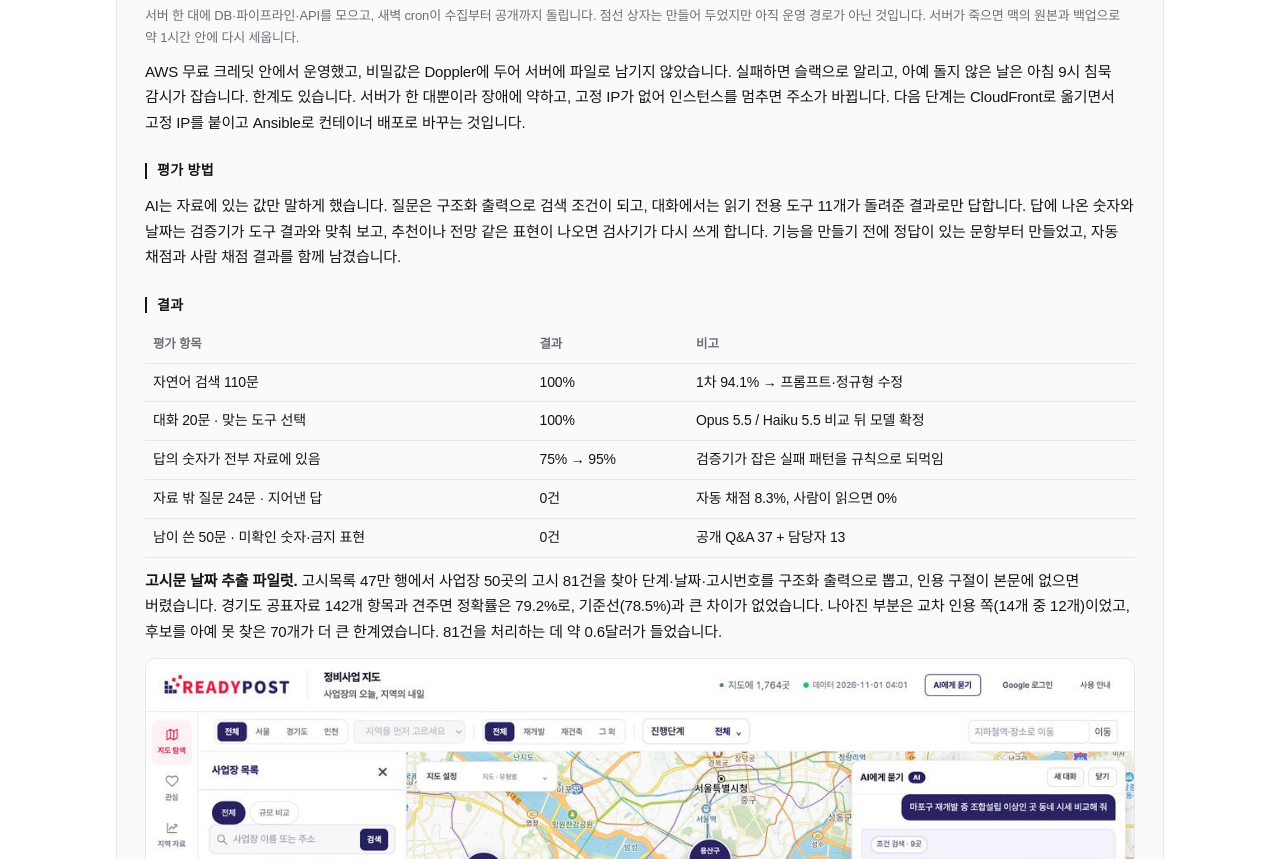
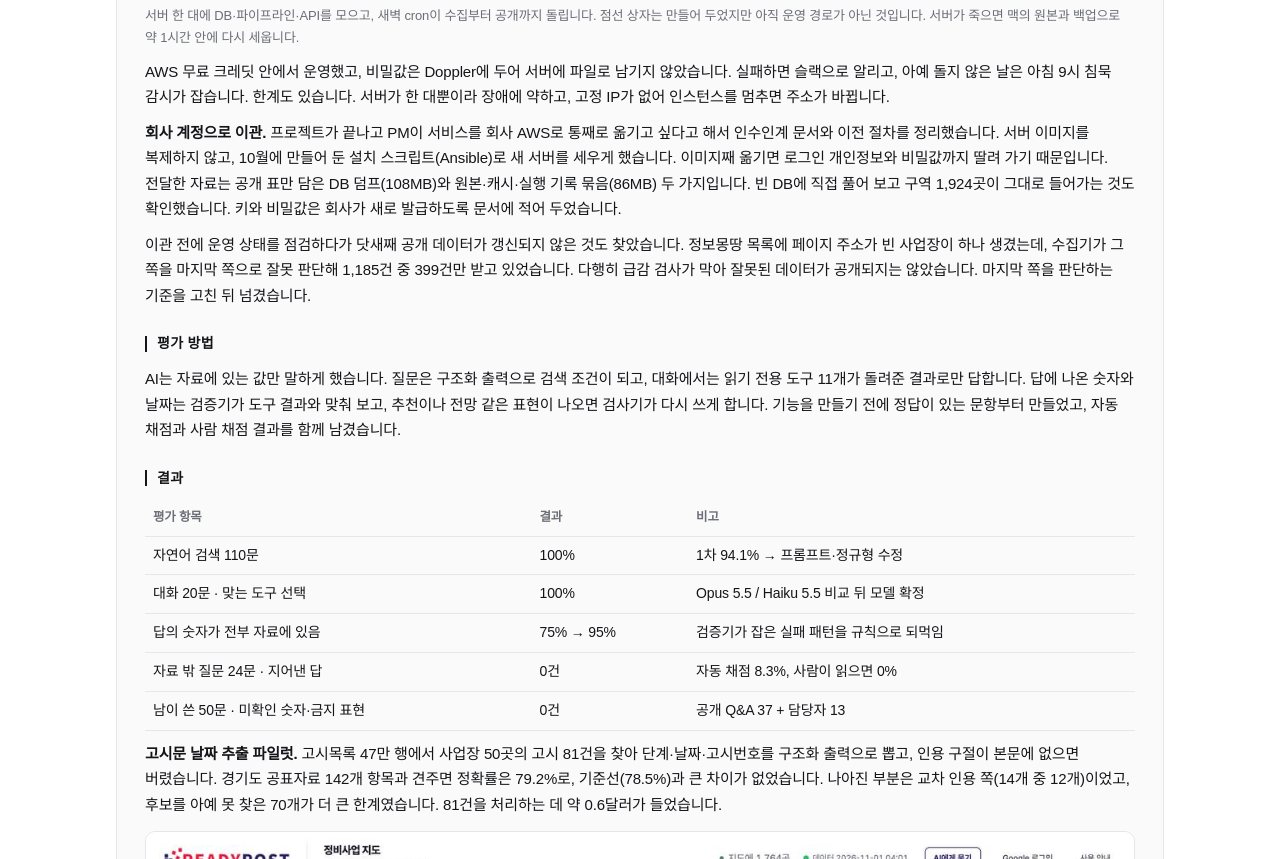
Before and after one commit to kevin2483/kevin2483.github.io, a plain HTML site: page index.html in a window 1280 px wide. Shown: the part 3479-4338 px from the top of the page. Drawn offline with Linux system fonts and the light colour scheme; a web font is replaced by a local one.

Commit message:
레디포스트에 회사 AWS 이관 경험 추가
프로젝트가 끝난 뒤 서비스를 회사 계정으로 옮기며 한 판단과 이관 전 점검에서 찾은 수집 문제를 운영 인프라 절에 적습니다.

Co-Authored-By: Claude Opus 5.5 <noreply@anthropic.com>

```diff
--- a/index.html
+++ b/index.html
@@ -373,7 +373,9 @@
       </svg></div>
       <div class="cap">서버 한 대에 DB·파이프라인·API를 모으고, 새벽 cron이 수집부터 공개까지 돌립니다. 점선 상자는 만들어 두었지만 아직 운영 경로가 아닌 것입니다. 서버가 죽으면 맥의 원본과 백업으로 약 1시간 안에 다시 세웁니다.</div>
     </div>
-    <p>AWS 무료 크레딧 안에서 운영했고, 비밀값은 Doppler에 두어 서버에 파일로 남기지 않았습니다. 실패하면 슬랙으로 알리고, 아예 돌지 않은 날은 아침 9시 침묵 감시가 잡습니다. 한계도 있습니다. 서버가 한 대뿐이라 장애에 약하고, 고정 IP가 없어 인스턴스를 멈추면 주소가 바뀝니다. 다음 단계는 CloudFront로 옮기면서 고정 IP를 붙이고 Ansible로 컨테이너 배포로 바꾸는 것입니다.</p>
+    <p>AWS 무료 크레딧 안에서 운영했고, 비밀값은 Doppler에 두어 서버에 파일로 남기지 않았습니다. 실패하면 슬랙으로 알리고, 아예 돌지 않은 날은 아침 9시 침묵 감시가 잡습니다. 한계도 있습니다. 서버가 한 대뿐이라 장애에 약하고, 고정 IP가 없어 인스턴스를 멈추면 주소가 바뀝니다.</p>
+    <p><b>회사 계정으로 이관.</b> 프로젝트가 끝나고 PM이 서비스를 회사 AWS로 통째로 옮기고 싶다고 해서 인수인계 문서와 이전 절차를 정리했습니다. 서버 이미지를 복제하지 않고, 10월에 만들어 둔 설치 스크립트(Ansible)로 새 서버를 세우게 했습니다. 이미지째 옮기면 로그인 개인정보와 비밀값까지 딸려 가기 때문입니다. 전달한 자료는 공개 표만 담은 DB 덤프(108MB)와 원본·캐시·실행 기록 묶음(86MB) 두 가지입니다. 빈 DB에 직접 풀어 보고 구역 1,924곳이 그대로 들어가는 것도 확인했습니다. 키와 비밀값은 회사가 새로 발급하도록 문서에 적어 두었습니다.</p>
+    <p>이관 전에 운영 상태를 점검하다가 닷새째 공개 데이터가 갱신되지 않은 것도 찾았습니다. 정보몽땅 목록에 페이지 주소가 빈 사업장이 하나 생겼는데, 수집기가 그 쪽을 마지막 쪽으로 잘못 판단해 1,185건 중 399건만 받고 있었습니다. 다행히 급감 검사가 막아 잘못된 데이터가 공개되지는 않았습니다. 마지막 쪽을 판단하는 기준을 고친 뒤 넘겼습니다.</p>
 
     <div class="sh">평가 방법</div>
     <p>AI는 자료에 있는 값만 말하게 했습니다. 질문은 구조화 출력으로 검색 조건이 되고, 대화에서는 읽기 전용 도구 11개가 돌려준 결과로만 답합니다. 답에 나온 숫자와 날짜는 검증기가 도구 결과와 맞춰 보고, 추천이나 전망 같은 표현이 나오면 검사기가 다시 쓰게 합니다. 기능을 만들기 전에 정답이 있는 문항부터 만들었고, 자동 채점과 사람 채점 결과를 함께 남겼습니다.</p>
```
